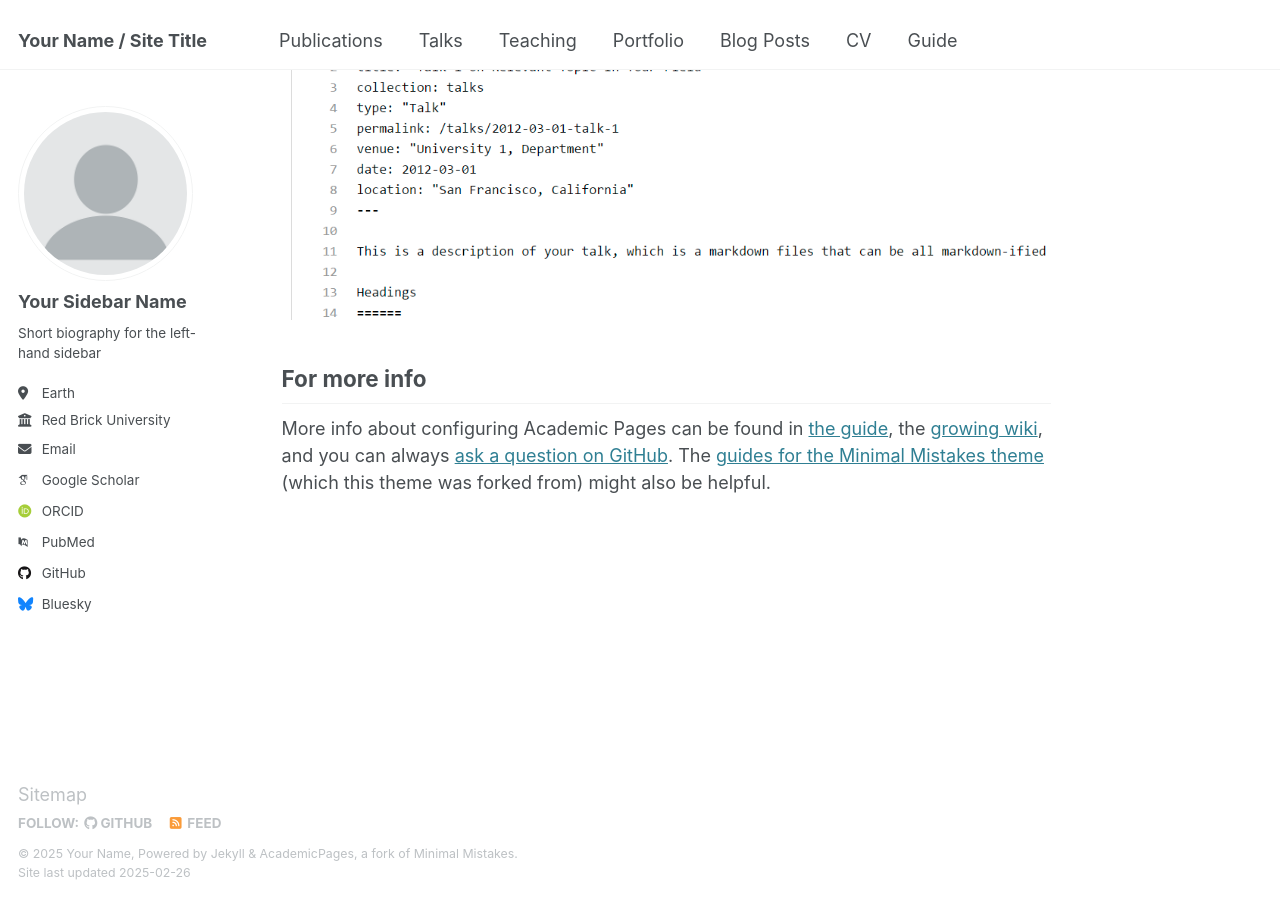
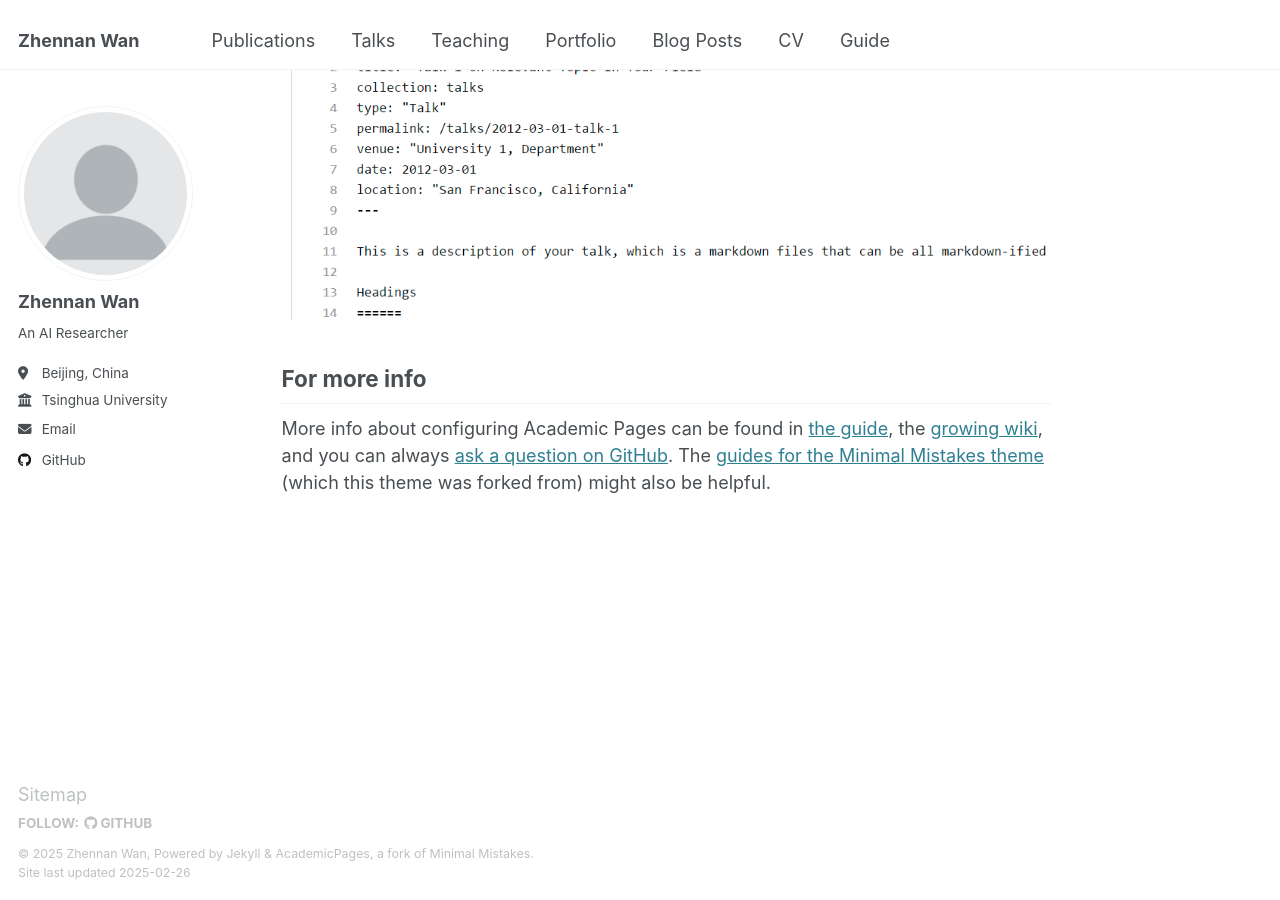
Before and after one commit to zhennan1/zhennan1.github.io, a Jekyll site: the page built from _pages/about.md, in a window 1280 px wide and 900 px high, scrolled down 2642 px. Built offline with Jekyll 4.4.1, drawn with Linux system fonts in a browser that asks for light colours; some web fonts are replaced.

Commit message:
Update info

```diff
--- a/_config.yml
+++ b/_config.yml
@@ -9,13 +9,13 @@
 # Basic Site Settings
 locale                   : "en-US"
 site_theme               : "default"
-title                    : "Your Name / Site Title"
+title                    : "Zhennan Wan"
 title_separator          : "-"
-name                     : &name "Your Name"
-description              : &description "personal description"
-url                      : https://academicpages.github.io # the base hostname & protocol for your site e.g. "https://[your GitHub username].github.io"
+name                     : &name "Zhennan Wan"
+description              : &description "An AI Researcher"
+url                      : https://zhennan1.github.io # the base hostname & protocol for your site e.g. "https://[your GitHub username].github.io"
 baseurl                  : "" # the subpath of your site, e.g. "/blog"
-repository               : "academicpages/academicpages.github.io"
+repository               : "zhennan1/zhennan1.github.io"
 
 # Site Author - The following control what appear as part of the author content on the side bar.
 #               If a field is blank the icon and link will not appear, otherwise it will be shown.
@@ -23,21 +23,21 @@ repository               : "academicpages/academicpages.github.io"
 author:
   # Biographic information
   avatar           : "profile.png"
-  name             : "Your Sidebar Name"
+  name             : "Zhennan Wan"
   pronouns         : # example: "she/her"
-  bio              : "Short biography for the left-hand sidebar"
-  location         : "Earth"
-  employer         : "Red Brick University"
+  bio              : "An AI Researcher"
+  location         : "Beijing, China"
+  employer         : "Tsinghua University"
   uri              : # URL
-  email            : "none@example.org"
+  email            : "zhennan018@gmail.com"
 
   # Academic websites
   arxiv            : # URL - Update with the correct link to your profile
-  googlescholar    : "https://scholar.google.com/citations?user=PS_CX0AAAAAJ"
+  googlescholar    : # "https://scholar.google.com/citations?user=PS_CX0AAAAAJ"
   impactstory      : # URL
-  orcid            : "http://orcid.org/yourorcidurl"
+  orcid            : # "http://orcid.org/yourorcidurl"
   semantic         : # URL
-  pubmed           : "https://www.ncbi.nlm.nih.gov/pubmed/?term=john+snow"
+  pubmed           : # "https://www.ncbi.nlm.nih.gov/pubmed/?term=john+snow"
   researchgate     : # URL
   scopus           : # URL
 
@@ -45,12 +45,12 @@ author:
   bitbucket        : # Username - Update with your username on the site
   codepen          : # Username
   dribbble         : # Username
-  github           : "academicpages"
+  github           : "zhennan1"
   kaggle           : # Username
   stackoverflow    : # User number or user number and name (i.e., use "1" or "1/jeff-atwood")
 
   # Social media
-  bluesky          : "bsky.app" # Replace this with you Bluesky username
+  bluesky          : # "bsky.app" # Replace this with you Bluesky username
   facebook         : # Username
   flickr           : # Username
   foursquare       : # Username
@@ -118,7 +118,7 @@ staticman:
       options:
         format           : "iso8601" # "iso8601" (default), "timestamp-seconds", "timestamp-milliseconds"
 atom_feed:
-  hide                   : false     # change to true to hide the RSS feed in the footer
+  hide                   : true     # change to true to hide the RSS feed in the footer
   path                   : # blank (default) uses feed.xml
 
 
```
Also changed, not shown: 1 other file.
